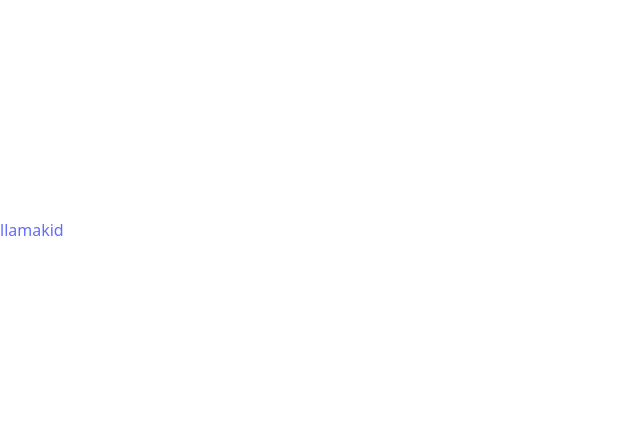
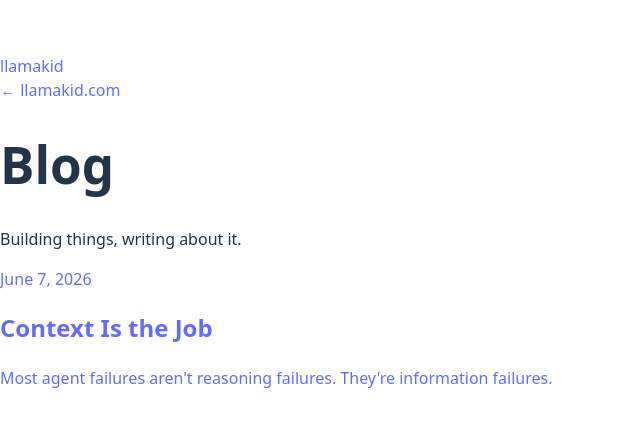
Before and after one commit to llamakid/llamakid-website, a React (Vite) app: page /blog in a window 1280 px wide. Before the commit this address had no page. Shown: the part 170-596 px from the top of the page, without its empty margins (0-640 px from the left). Built offline with nearby package versions, Linux system fonts and the light colour scheme; the HTML template or start-up script is replaced by a standard one.

Commit message:
adding blog

```diff
--- a/package.json
+++ b/package.json
@@ -12,6 +12,7 @@
     "@vercel/analytics": "^2.0.1",
     "react": "^18.3.1",
     "react-dom": "^18.3.1",
+    "react-markdown": "^10.1.0",
     "react-router-dom": "^7.17.0"
   },
   "devDependencies": {
--- a/src/App.jsx
+++ b/src/App.jsx
@@ -3,6 +3,8 @@ import { BrowserRouter, Routes, Route, Link, useLocation } from 'react-router-do
 import { Analytics } from '@vercel/analytics/react'
 import Home from './pages/Home'
 import PrivacyPolicy from './pages/PrivacyPolicy'
+import Blog from './pages/Blog'
+import BlogPost from './pages/BlogPost'
 
 const Nav = () => {
   const location = useLocation()
@@ -16,6 +18,7 @@ const Nav = () => {
           <a href="#about">About</a>
           <a href="#work">Work</a>
           <a href="#contact">Contact</a>
+          <Link to="/blog">Blog</Link>
         </nav>
       )}
     </header>
@@ -47,6 +50,8 @@ export default function App() {
       <Routes>
         <Route path="/" element={<Home />} />
         <Route path="/privacy/:slug" element={<PrivacyPolicy />} />
+        <Route path="/blog" element={<Blog />} />
+        <Route path="/blog/:slug" element={<BlogPost />} />
       </Routes>
       <Analytics />
     </BrowserRouter>
--- /dev/null
+++ b/src/lib/posts.js
@@ -0,0 +1,28 @@
+const modules = import.meta.glob('../posts/*.md', { query: '?raw', import: 'default', eager: true })
+
+function parseFrontmatter(raw) {
+  const match = raw.match(/^---\r?\n([\s\S]*?)\r?\n---\r?\n([\s\S]*)$/)
+  if (!match) return { meta: {}, content: raw }
+  const meta = {}
+  match[1].split('\n').forEach(line => {
+    const colonIdx = line.indexOf(':')
+    if (colonIdx === -1) return
+    const key = line.slice(0, colonIdx).trim()
+    const val = line.slice(colonIdx + 1).trim()
+    meta[key] = val
+  })
+  return { meta, content: match[2].trim() }
+}
+
+export function formatDate(dateStr) {
+  const [year, month, day] = dateStr.split('-').map(Number)
+  return new Date(year, month - 1, day).toLocaleDateString('en-US', {
+    month: 'long', day: 'numeric', year: 'numeric'
+  })
+}
+
+export const posts = Object.entries(modules).map(([path, raw]) => {
+  const slug = path.replace('../posts/', '').replace('.md', '')
+  const { meta, content } = parseFrontmatter(raw)
+  return { slug, ...meta, content }
+}).sort((a, b) => new Date(b.date) - new Date(a.date))
--- /dev/null
+++ b/src/pages/Blog.jsx
@@ -0,0 +1,28 @@
+import React from 'react'
+import { Link } from 'react-router-dom'
+import { posts, formatDate } from '../lib/posts'
+
+export default function Blog() {
+  return (
+    <div className="blog-container">
+      <Link to="/" className="back-link">← llamakid.com</Link>
+      <div className="blog-header">
+        <h1>Blog</h1>
+        <p className="blog-subtitle">Building things, writing about it.</p>
+      </div>
+      {posts.length === 0 ? (
+        <p className="blog-empty">Nothing here yet.</p>
+      ) : (
+        <div className="blog-list">
+          {posts.map(post => (
+            <Link key={post.slug} to={`/blog/${post.slug}`} className="blog-list-item">
+              <span className="blog-date">{formatDate(post.date)}</span>
+              <h2>{post.title}</h2>
+              {post.summary && <p>{post.summary}</p>}
+            </Link>
+          ))}
+        </div>
+      )}
+    </div>
+  )
+}
--- /dev/null
+++ b/src/pages/BlogPost.jsx
@@ -0,0 +1,32 @@
+import React from 'react'
+import { useParams, Link } from 'react-router-dom'
+import ReactMarkdown from 'react-markdown'
+import { posts, formatDate } from '../lib/posts'
+
+export default function BlogPost() {
+  const { slug } = useParams()
+  const post = posts.find(p => p.slug === slug)
+
+  if (!post) {
+    return (
+      <div className="blog-container">
+        <Link to="/blog" className="back-link">← Blog</Link>
+        <h1>Post not found</h1>
+        <p>This post doesn't exist.</p>
+      </div>
+    )
+  }
+
+  return (
+    <div className="blog-container">
+      <Link to="/blog" className="back-link">← Blog</Link>
+      <div className="blog-post-header">
+        <p className="blog-date">{formatDate(post.date)}</p>
+        <h1>{post.title}</h1>
+      </div>
+      <div className="blog-prose">
+        <ReactMarkdown>{post.content}</ReactMarkdown>
+      </div>
+    </div>
+  )
+}
--- /dev/null
+++ b/src/posts/context-is-the-job.md
@@ -0,0 +1,27 @@
+---
+title: Context Is the Job
+date: 2026-06-07
+summary: Most agent failures aren't reasoning failures. They're information failures.
+---
+
+The thing nobody tells you about building agents is that most of the debugging isn't about the model. It's about what the model knew when it made a decision.
+
+I've been building with Claude a lot lately and the pattern that keeps showing up is this: when something goes wrong, it almost never comes down to the model being bad at reasoning. It comes down to the model reasoning well from incomplete or wrong context. The logic is fine. The inputs are not.
+
+That distinction matters because it changes how you think about the engineering problem.
+
+When you treat agents as a reasoning problem, you end up tuning prompts and tweaking temperature and hoping the model figures it out. When you treat it as a context problem, you start asking different questions. What does the agent see at step 3? Is the relevant state from step 1 still visible? What happened to that error from two tool calls ago — did it get passed forward or swallowed?
+
+Framing it this way makes the job feel more like data pipeline engineering than AI engineering. You're thinking about what flows where, what gets summarized versus preserved verbatim, what the agent needs to have right now versus what it already handled.
+
+The concrete version of this: I had an agent that kept making a particular mistake in the middle of a long task. It would do the first few steps correctly, then seem to forget what the original goal was. Felt like a reasoning failure. But when I looked at the actual context window at that point in the execution, the original instruction was barely visible. It was there, technically, but buried under several rounds of tool output. The model wasn't forgetting. It was weighting what was right in front of it.
+
+Fix was simple: repeat the core objective at each step instead of assuming the model would trace back. Not elegant, but it worked.
+
+I think this is the thing that trips people up early on. There's a tendency to treat the model as an omniscient reasoner you just have to give the right high level instruction to. And modern models are genuinely impressive enough that this works, right up until it doesn't. The failure cases are almost always information failures dressed up as reasoning failures.
+
+There's also a version of this at the architecture level. Agents working across multiple steps accumulate state. Each handoff is a potential information loss. If you're not deliberate about what gets carried forward and in what form, you'll spend a lot of time chasing bugs that feel mysterious but are actually just: the agent didn't have what it needed.
+
+None of this is a knock on agents or on the models. If anything it's clarifying. It means the craft is mostly in the plumbing. Thinking carefully about what each step receives, what it produces, and what the next step needs. That's concrete. That's buildable. You don't have to wait for the model to get smarter. You can improve the information diet right now.
+
+I don't have a tidy conclusion here. Still figuring out the right patterns. But treating context as the primary engineering surface has made me a lot less frustrated when things break, because at least I have somewhere useful to look.
--- a/src/styles.css
+++ b/src/styles.css
@@ -440,6 +440,177 @@ body {
   text-decoration: underline;
 }
 
+/* ── Blog ── */
+.blog-container {
+  width: min(680px, 92vw);
+  margin: 0 auto;
+  padding: 48px 0 96px;
+}
+
+.blog-header {
+  padding-bottom: 28px;
+  border-bottom: 1px solid var(--border);
+  margin-bottom: 36px;
+}
+
+.blog-header h1 {
+  font-size: 28px;
+  font-weight: 800;
+  letter-spacing: -0.5px;
+  margin: 0 0 4px;
+}
+
+.blog-subtitle {
+  font-size: 15px;
+  color: var(--muted);
+  margin: 0;
+}
+
+.blog-list {
+  display: flex;
+  flex-direction: column;
+  gap: 1px;
+  border: 1px solid var(--border);
+  border-radius: var(--radius);
+  overflow: hidden;
+}
+
+.blog-list-item {
+  display: block;
+  padding: 18px 20px;
+  text-decoration: none;
+  color: inherit;
+  background: var(--bg);
+  border-bottom: 1px solid var(--border);
+  transition: background 0.12s;
+}
+
+.blog-list-item:last-child {
+  border-bottom: none;
+}
+
+.blog-list-item:hover {
+  background: var(--bg-soft);
+}
+
+.blog-list-item:hover h2 {
+  color: var(--orange);
+}
+
+.blog-list-item h2 {
+  font-size: 16px;
+  font-weight: 600;
+  margin: 2px 0 5px;
+  color: var(--fg);
+  transition: color 0.12s;
+}
+
+.blog-list-item p {
+  font-size: 13px;
+  color: var(--muted);
+  margin: 0;
+  line-height: 1.55;
+}
+
+.blog-date {
+  font-size: 12px;
+  color: var(--muted-light);
+}
+
+.blog-empty {
+  color: var(--muted);
+  font-size: 15px;
+}
+
+.blog-post-header {
+  padding-bottom: 28px;
+  border-bottom: 1px solid var(--border);
+  margin-bottom: 36px;
+}
+
+.blog-post-header h1 {
+  font-size: 28px;
+  font-weight: 800;
+  letter-spacing: -0.5px;
+  margin: 4px 0 0;
+}
+
+.blog-prose {
+  font-size: 16px;
+  line-height: 1.75;
+  color: var(--fg);
+}
+
+.blog-prose p {
+  margin: 0 0 18px;
+}
+
+.blog-prose h2 {
+  font-size: 18px;
+  font-weight: 700;
+  letter-spacing: -0.2px;
+  margin: 36px 0 10px;
+  color: var(--fg);
+}
+
+.blog-prose h3 {
+  font-size: 15px;
+  font-weight: 600;
+  margin: 28px 0 8px;
+  color: var(--fg);
+}
+
+.blog-prose ul,
+.blog-prose ol {
+  padding-left: 24px;
+  margin: 0 0 18px;
+}
+
+.blog-prose li {
+  margin-bottom: 6px;
+}
+
+.blog-prose a {
+  color: var(--orange);
+  text-decoration: none;
+}
+
+.blog-prose a:hover {
+  text-decoration: underline;
+}
+
+.blog-prose code {
+  font-family: 'SF Mono', 'Fira Code', monospace;
+  font-size: 13px;
+  background: var(--bg-soft);
+  border: 1px solid var(--border);
+  border-radius: 4px;
+  padding: 1px 5px;
+}
+
+.blog-prose pre {
+  background: var(--bg-soft);
+  border: 1px solid var(--border);
+  border-radius: var(--radius);
+  padding: 16px 18px;
+  overflow-x: auto;
+  margin: 0 0 18px;
+}
+
+.blog-prose pre code {
+  background: none;
+  border: none;
+  padding: 0;
+  font-size: 13px;
+}
+
+.blog-prose blockquote {
+  border-left: 3px solid var(--border);
+  margin: 0 0 18px;
+  padding: 4px 16px;
+  color: var(--muted);
+}
+
 /* ── Responsive ── */
 @media (max-width: 700px) {
   .nav { padding: 0 20px; }
```
Also changed, not shown: 1 other file (tests, documents, lock files or other folders).
